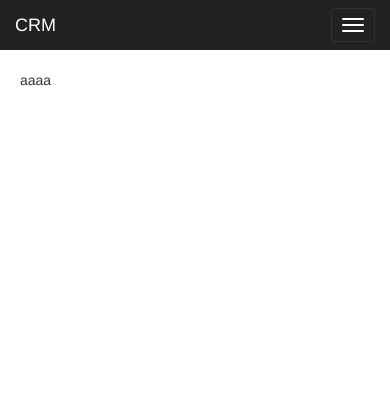
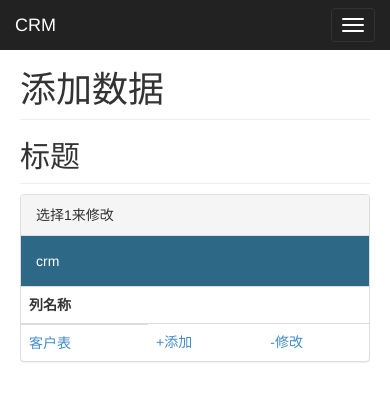
Before and after one commit to so1so2so/SuperCrm, a Django app: template templates/Myadmin/show_table.html in a window 390 px wide. Shown: the top 401 px of the page. Run offline with Django 3.2, Linux system fonts and the light colour scheme; the template is opened without the code that fills it, so the values that code supplies are empty; parts of the project's set-up code (start-up, migrations or seed data) failed here and were passed over; some libraries are stand-ins or nearby versions.

Commit message:
students

```diff
--- a/Myadmin/templatetags/get_table_rela_name.py
+++ b/Myadmin/templatetags/get_table_rela_name.py
@@ -13,5 +13,5 @@ register = template.Library()
 
 @register.simple_tag
 def get_rela_name(table_obj):
-    print table_obj.model._meta.verbose_name_plural
+    # print table_obj.model._meta.verbose_name_plural
     return table_obj.model._meta.verbose_name_plural
--- a/templates/Myadmin/show_table.html
+++ b/templates/Myadmin/show_table.html
@@ -1,4 +1,63 @@
-{% extends 'index.html' %}
-{% block page-content %}
-    aaaa
+{% extends 'base.html' %}
+{% block body %}
+    <body>
+    <nav class="navbar navbar-inverse navbar-fixed-top" role="navigation">
+        <div class="container-fluid">
+            <div class="navbar-header">
+                <button type="button" class="navbar-toggle collapsed" data-toggle="collapse" data-target="#navbar"
+                        aria-expanded="false" aria-controls="navbar">
+                    <span class="sr-only">Toggle navigation</span>
+                    <span class="icon-bar"></span>
+                    <span class="icon-bar"></span>
+                    <span class="icon-bar"></span>
+                </button>
+                <a class="navbar-brand" href="#">CRM</a>
+            </div>
+            <div id="navbar" class="navbar-collapse collapse">
+                <ul class="nav navbar-nav navbar-right">
+
+                    <li><a href="#">{{ request.user.username }}</a></li>
+                </ul>
+
+            </div>
+        </div>
+    </nav>
+
+    <div class="container-fluid">
+        <div class="row">
+            <div class="col-sm-3 col-md-2 sidebar">
+                <ul class="nav nav-sidebar">
+                    <a href="#">table</a>
+                </ul>
+            </div>
+            <div class="col-sm-9 col-sm-offset-3 col-md-10 col-md-offset-2 main">
+                <h1 class="page-header">添加数据</h1>
+                <h2 class="sub-header">标题</h2>
+                <div class="bs-example" data-example-id="table-within-panel">
+                    <div class="panel panel-default">
+                        <!-- Default panel contents -->
+                        <div class="panel-heading">选择1来修改</div>
+                        <div class="panel-body" style="background-color: #2d6987 ">
+
+                            <a href="/Myadmin/crm" style="color: #fff">crm</a>
+                        </div>
+                        <!-- Table -->
+                        <table class="table">
+                            <thead>
+                            <tr><th>列名称</th></tr>
+                            </thead>
+                            <tbody>
+                            <tr>
+                                <td><a href="/Myadmin/crm/customer">客户表</a></td>
+                                <td><a href="/Myadmin/crm/customer/add/">+添加</a></td>
+                                <td><a href="/Myadmin/crm/customer/change/">-修改</a></td>
+                            </tr>
+                            </tbody>
+                        </table>
+                    </div>
+                </div>
+            </div>
+        </div>
+    </div>
+    </body>
 {% endblock %}
```
Also changed, not shown: Myadmin/views.py (+10 -1 lines).
